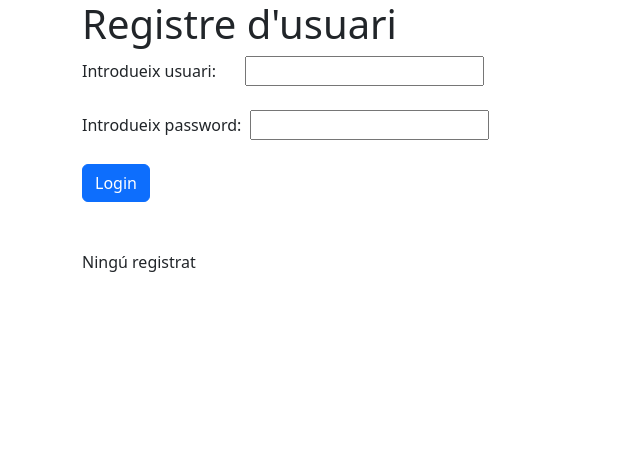
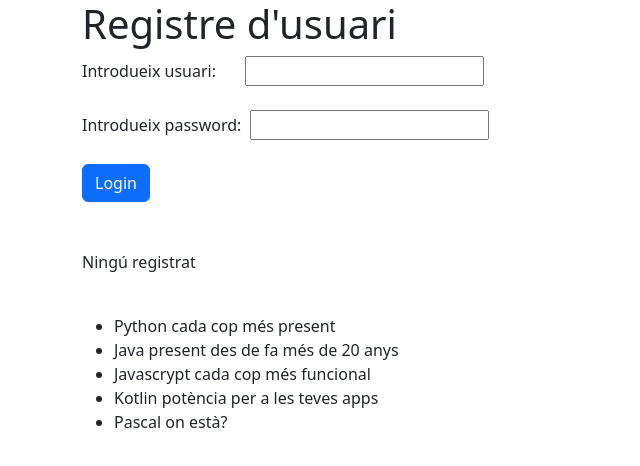
Before and after one commit to jaumevc/angular-pindoles, an Angular app in the folder directives-app/: page / in a window 1280 px wide. Shown: the top 466 px of the page, without its empty margins (0-640 px from the left). Built offline with nearby package versions, Linux system fonts and the light colour scheme.

Commit message:
video 15 directiva ngFor

```diff
--- a/directives-app/src/app/app.component.html
+++ b/directives-app/src/app/app.component.html
@@ -19,4 +19,9 @@
     <p>Ningú registrat</p>
 </ng-template>
 
+<br/>
+<ul>
+    <li *ngFor = "let entrada of entradesBlog;">{{entrada.titolentrada}}</li>
+</ul>
+
 </div>
--- a/directives-app/src/app/app.component.ts
+++ b/directives-app/src/app/app.component.ts
@@ -11,6 +11,17 @@
   password:string="";
   missatge:string="";
   loguejat = false;
+  entradesBlog:object[];
+
+  constructor(){
+    this.entradesBlog = [
+      {titolentrada:"Python cada cop més present"},
+      {titolentrada:"Java present des de fa més de 20 anys"},
+      {titolentrada:"Javascrypt cada cop més funcional"},
+      {titolentrada:"Kotlin potència per a les teves apps"},
+      {titolentrada:"Pascal on està?"}
+    ]
+  }
 
   login(){
 
```
